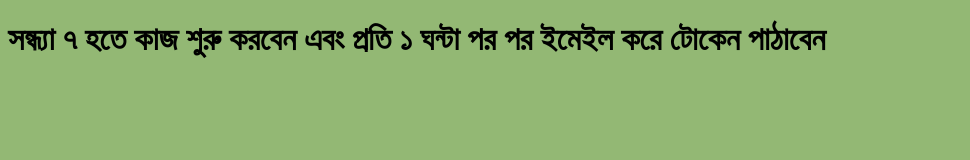
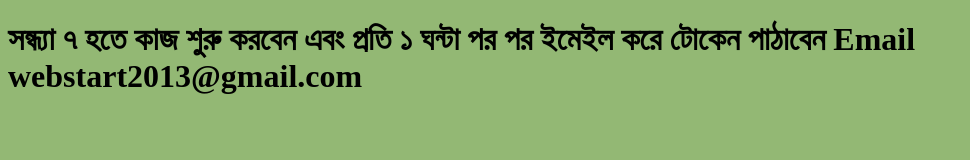
Before and after one commit to tindjoin/tindjoin.github.io, a plain HTML site: page index.html in a window 1280 px wide. Shown: the whole page, without its empty margins (0-970 px from the left). Drawn offline with Linux system fonts and the light colour scheme.

Commit message:
Update index.html

```diff
--- a/index.html
+++ b/index.html
@@ -11,7 +11,7 @@ body {
 </head>
 <body>
 
-<h1>সন্ধ্যা ৭ হতে কাজ শুরু করবেন এবং প্রতি ১ ঘন্টা পর পর ইমেইল করে টোকেন পাঠাবেন  </h1>
+<h1> সন্ধ্যা ৭ হতে কাজ শুরু করবেন এবং প্রতি ১ ঘন্টা পর পর ইমেইল করে টোকেন পাঠাবেন Email webstart2013@gmail.com </h1>
 <br>
 
 </body>
```
